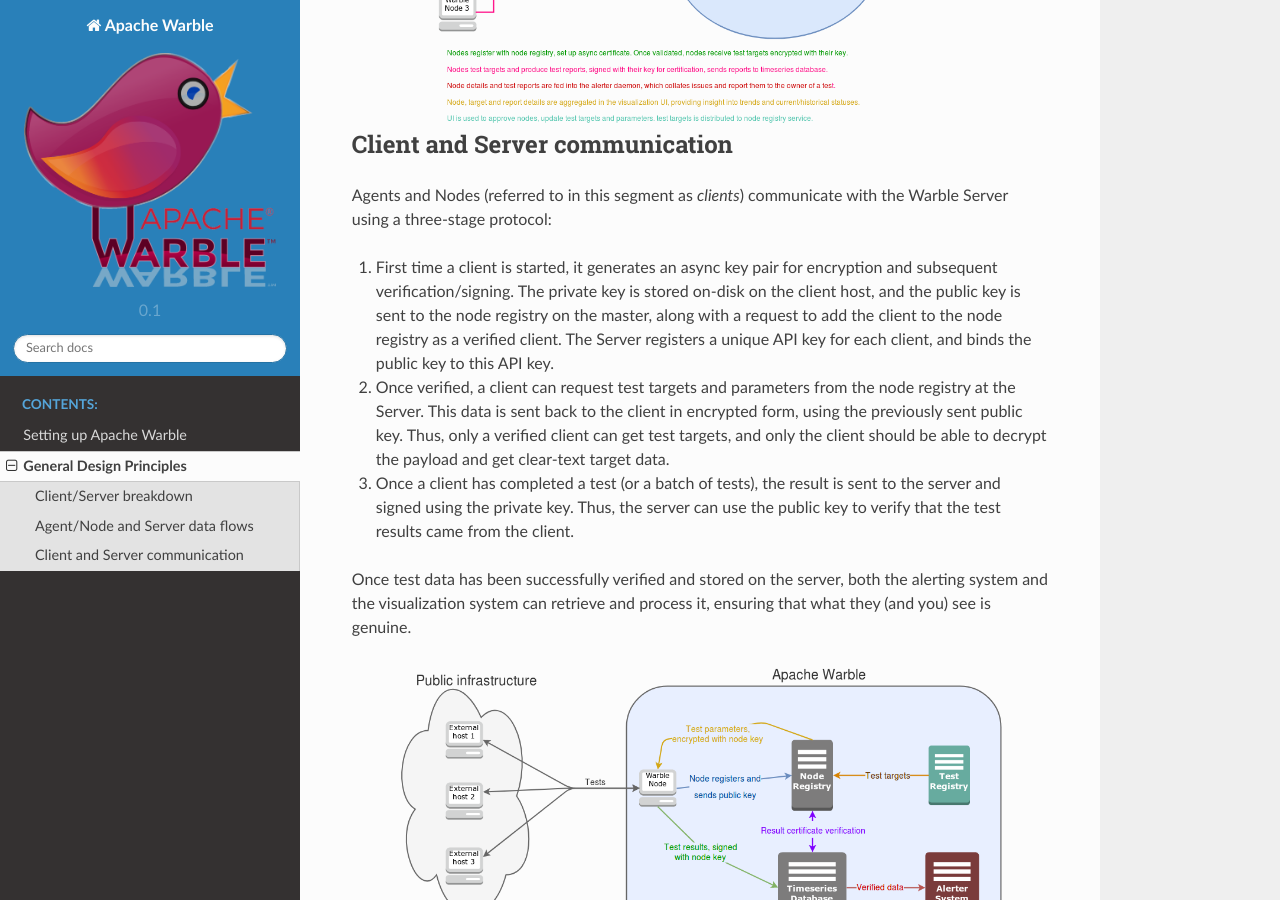
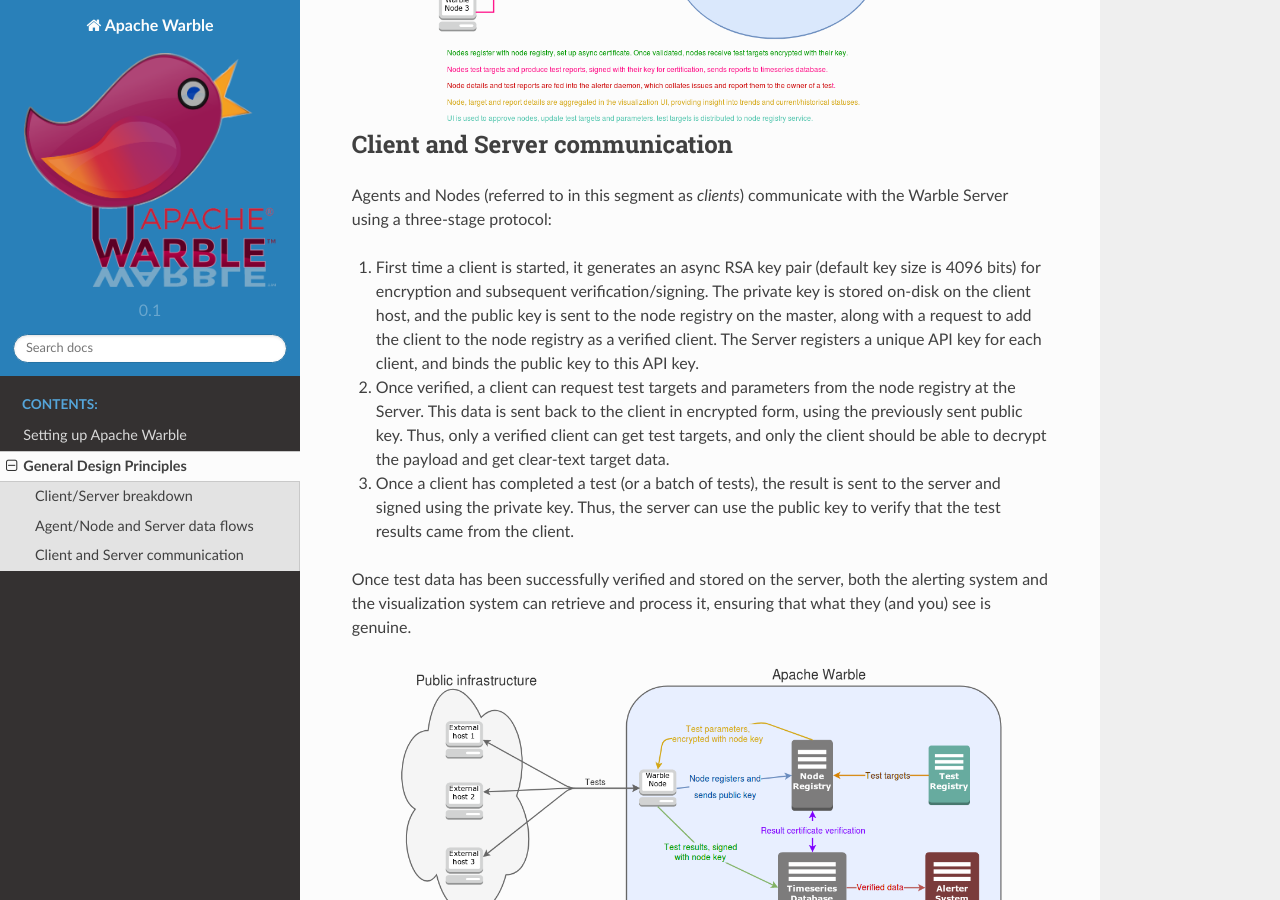
Before and after one commit to apache/incubator-warble-server, a Sphinx documentation site: the page built from docs/source/design-general.rst, in a window 1280 px wide and 900 px high, scrolled down 1923 px. Built offline with Sphinx 7.4.7 and the Read the Docs theme 2.0.0, drawn with Linux system fonts in a browser that asks for light colours; formulas are drawn with MathJax 3.

Commit message:
note the algo used

```diff
--- a/docs/source/design-general.rst
+++ b/docs/source/design-general.rst
@@ -41,12 +41,13 @@
 Agents and Nodes (referred to in this segment as `clients`) communicate
 with the Warble Server using a three-stage protocol:
 
-1. First time a client is started, it generates an async key pair for
-   encryption and subsequent verification/signing. The private key is
-   stored on-disk on the client host, and the public key is sent to the
-   node registry on the master, along with a request to add the client to
-   the node registry as a verified client. The Server registers a unique
-   API key for each client, and binds the public key to this API key.
+1. First time a client is started, it generates an async RSA key pair
+   (default key size is 4096 bits) for encryption and subsequent
+   verification/signing. The private key is stored on-disk on the client
+   host, and the public key is sent to the node registry on the master,
+   along with a request to add the client to the node registry as a
+   verified client. The Server registers a unique API key for each
+   client, and binds the public key to this API key.
 
 2. Once verified, a client can request test targets and parameters from
    the node registry at the Server. This data is sent back to the client
```
